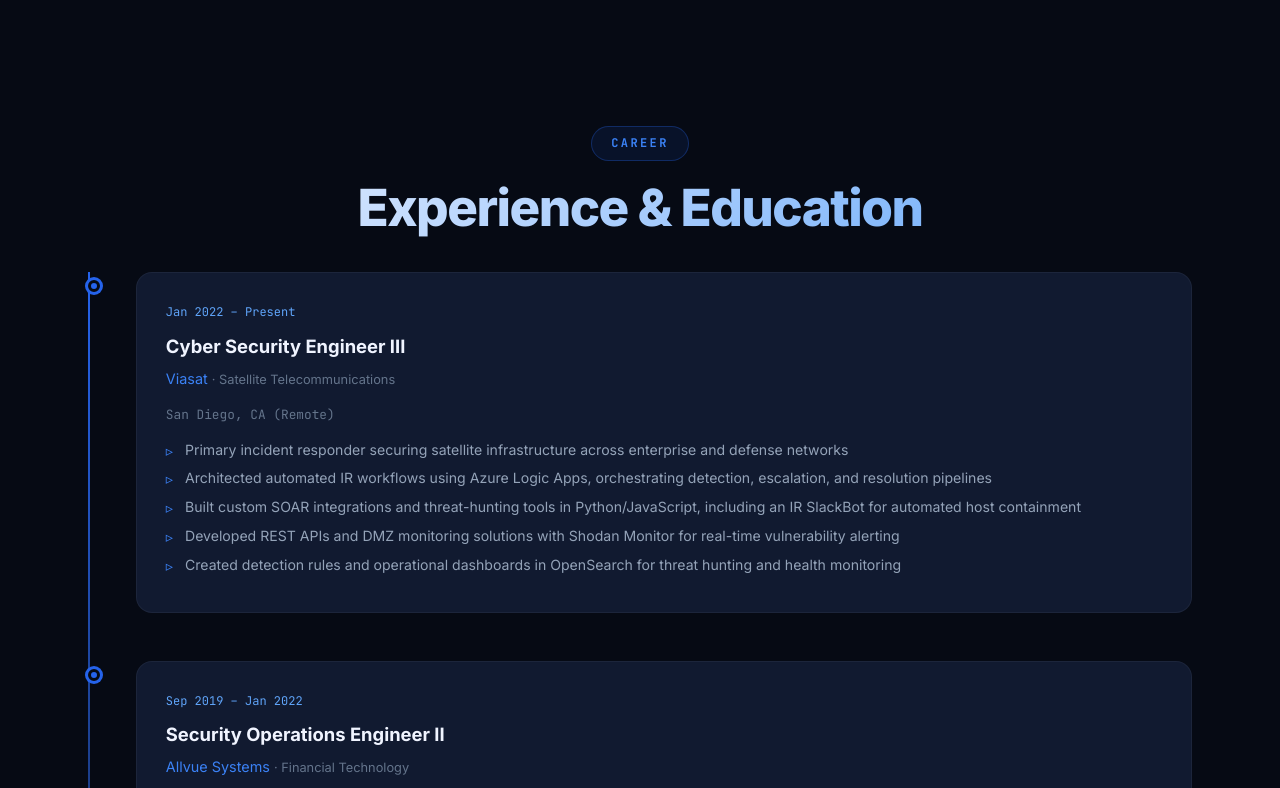
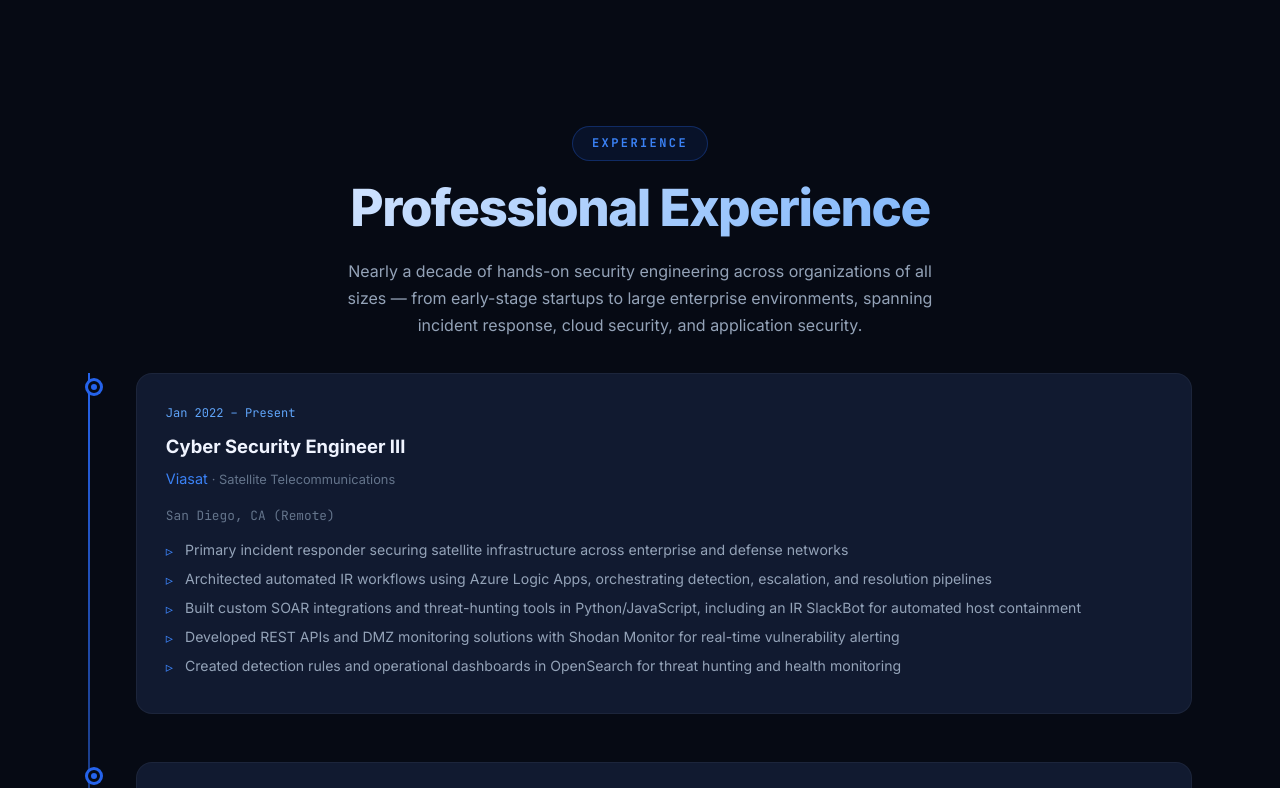
Before and after one commit to 20xAEsec/portfolio, a website built with Vite: page index.html in a window 1280 px wide. Shown: the part 1960-2748 px from the top of the page. Built offline with nearby package versions, Linux system fonts and the light colour scheme.

Commit message:
Rename experience section, add subtitle, remove education from timeline

```diff
--- a/index.html
+++ b/index.html
@@ -1,25 +1,32 @@
 <!DOCTYPE html>
 <html lang="en">
+
 <head>
   <meta charset="UTF-8" />
   <meta name="viewport" content="width=device-width, initial-scale=1.0" />
   <title>Ahmad Elhamad — Cybersecurity Engineer & Developer</title>
-  <meta name="description" content="Ahmad Elhamad — Cybersecurity Engineer & Developer with nearly a decade of incident response expertise. Application Security, DevSecOps, Cloud Security." />
-  <meta name="keywords" content="cybersecurity, software developer, incident response, penetration testing, DevSecOps, cloud security, Ahmad Elhamad" />
+  <meta name="description"
+    content="Ahmad Elhamad — Cybersecurity Engineer & Developer with nearly a decade of incident response expertise. Application Security, DevSecOps, Cloud Security." />
+  <meta name="keywords"
+    content="cybersecurity, software developer, incident response, penetration testing, DevSecOps, cloud security, Ahmad Elhamad" />
   <meta name="author" content="Ahmad Elhamad" />
 
   <!-- Open Graph -->
   <meta property="og:title" content="Ahmad Elhamad — Cybersecurity Engineer & Developer" />
-  <meta property="og:description" content="Portfolio showcasing cybersecurity engineering, incident response, and software development expertise." />
+  <meta property="og:description"
+    content="Portfolio showcasing cybersecurity engineering, incident response, and software development expertise." />
   <meta property="og:type" content="website" />
 
   <!-- Google Fonts -->
   <link rel="preconnect" href="https://fonts.googleapis.com" />
   <link rel="preconnect" href="https://fonts.gstatic.com" crossorigin />
-  <link href="https://fonts.googleapis.com/css2?family=Inter:wght@300;400;500;600;700;800;900&family=JetBrains+Mono:wght@400;500;700&display=swap" rel="stylesheet" />
+  <link
+    href="https://fonts.googleapis.com/css2?family=Inter:wght@300;400;500;600;700;800;900&family=JetBrains+Mono:wght@400;500;700&display=swap"
+    rel="stylesheet" />
 
   <link rel="stylesheet" href="/style.css" />
 </head>
+
 <body>
   <!-- ═══════════ NAVIGATION ═══════════ -->
   <nav id="navbar" class="navbar">
@@ -94,8 +101,11 @@
   <section id="experience" class="section experience">
     <div class="container">
       <div class="section-header">
-        <span class="section-tag">CAREER</span>
-        <h2 class="section-title">Experience & Education</h2>
+        <span class="section-tag">EXPERIENCE</span>
+        <h2 class="section-title">Professional Experience</h2>
+        <p class="section-subtitle">Nearly a decade of hands-on security engineering across organizations of all sizes —
+          from early-stage startups to large enterprise environments, spanning incident response, cloud security, and
+          application security.</p>
       </div>
       <div class="timeline" id="timeline">
         <!-- Populated by JS -->
@@ -168,4 +178,5 @@
 
   <script type="module" src="/main.js"></script>
 </body>
+
 </html>
--- a/main.js
+++ b/main.js
@@ -100,7 +100,7 @@ function renderContent() {
     </div>
   `);
 
-    timeline.innerHTML = workItems.join('') + eduItems.join('');
+    timeline.innerHTML = workItems.join('');
 
     // Navigation
     const navLinks = document.getElementById('nav-links');
--- a/style.css
+++ b/style.css
@@ -120,6 +120,16 @@ img {
     -webkit-text-fill-color: transparent;
     background-clip: text;
     line-height: 1.2;
+}
+
+.section-subtitle {
+    margin-top: 1.2rem;
+    font-size: 1rem;
+    color: var(--text-secondary);
+    max-width: 620px;
+    margin-left: auto;
+    margin-right: auto;
+    line-height: 1.7;
 }
 
 .section {
```
Also changed, not shown: config.js (line endings or trailing spaces).
